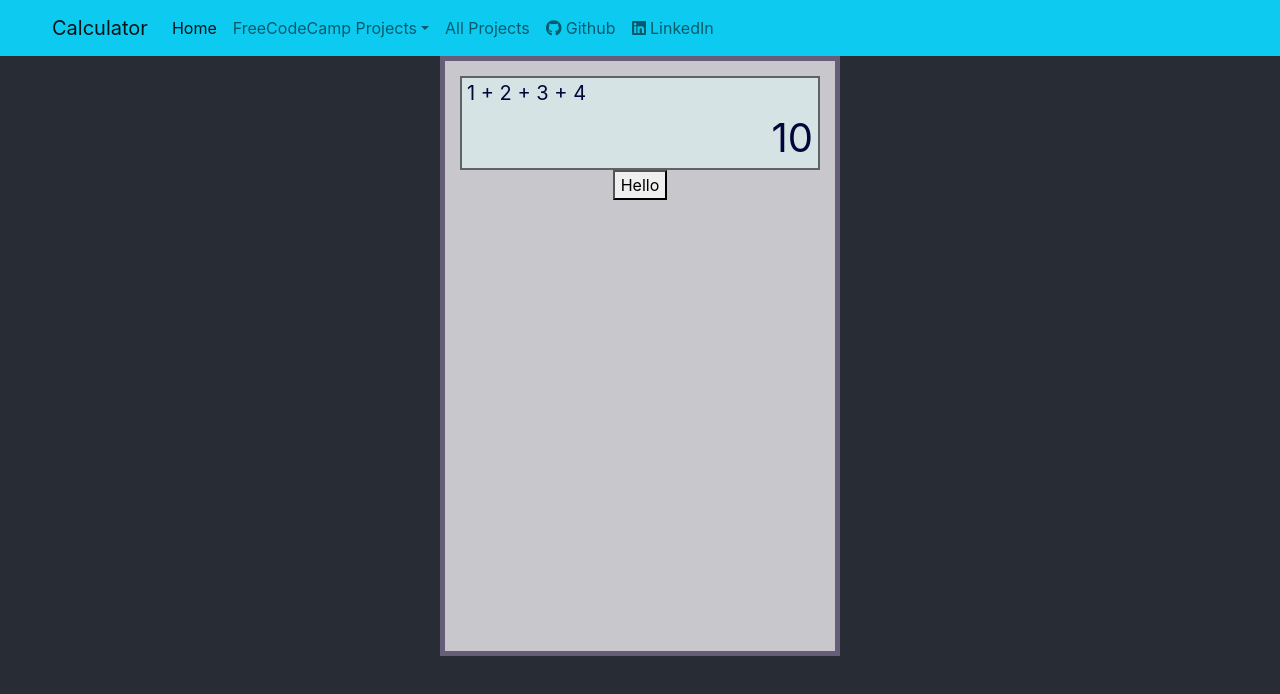
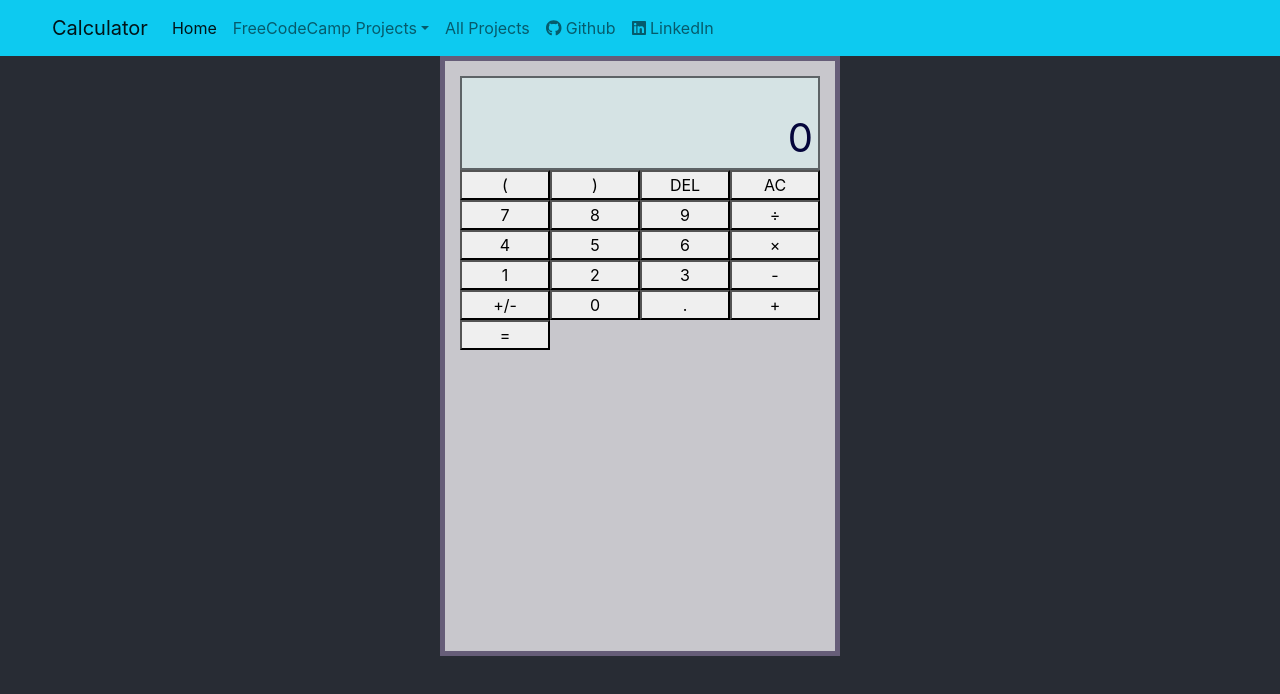
Before and after one commit to PLCoster/fcc_frontendlibs_project4, a React (Create React App) app: page / in a window 1280 px wide. Shown: the top 694 px of the page. Built offline with nearby package versions, Linux system fonts and the light colour scheme.

Commit message:
Added additional buttons to button display, along with state and logic to Calculator
Further work needed for evaluating calculator results and operators

```diff
--- /dev/null
+++ b/src/components/ButtonsDisplay.css
@@ -0,0 +1,5 @@
+.buttons-display {
+  width: 100%;
+  display: grid;
+  grid-template-columns: repeat(4, 1fr);
+}
--- /dev/null
+++ b/src/components/ButtonsDisplay.js
@@ -0,0 +1,46 @@
+import './ButtonsDisplay.css';
+
+const buttonInfo = [
+  { val: '(', id: 'left-parens', handler: 'handleParensPress' },
+  { val: ')', id: 'right-parens', handler: 'handleParensPress' },
+  { val: 'DEL', id: 'delete', handler: 'handleDeletePress' },
+  { val: 'AC', id: 'clear', handler: 'handleAllClearPress' },
+  { val: '7', id: 'seven', handler: 'handleNumberPress' },
+  { val: '8', id: 'eight', handler: 'handleNumberPress' },
+  { val: '9', id: 'nine', handler: 'handleNumberPress' },
+  { val: '÷', id: 'divide' },
+  { val: '4', id: 'four', handler: 'handleNumberPress' },
+  { val: '5', id: 'five', handler: 'handleNumberPress' },
+  { val: '6', id: 'six', handler: 'handleNumberPress' },
+  { val: '×', id: 'multiply' },
+  { val: '1', id: 'one', handler: 'handleNumberPress' },
+  { val: '2', id: 'two', handler: 'handleNumberPress' },
+  { val: '3', id: 'three', handler: 'handleNumberPress' },
+  { val: '-', id: 'subtract' },
+  { val: '+/-', id: 'negative', handler: 'handleNegativePress' },
+  { val: '0', id: 'zero', handler: 'handleNumberPress' },
+  { val: '.', id: 'decimal', handler: 'handleDecimalPress' },
+  { val: '+', id: 'add' },
+  { val: '=', id: 'equals' },
+];
+
+function ButtonsDisplay({ handlers }) {
+  console.log('Buttons Display: ', handlers);
+
+  const buttons = buttonInfo.map(({ val, id, handler }) => {
+    return (
+      <button
+        id={id}
+        key={id}
+        onClick={() => {
+          handlers[handler](val);
+        }}
+      >
+        {val}
+      </button>
+    );
+  });
+  return <div className="buttons-display">{buttons}</div>;
+}
+
+export default ButtonsDisplay;
--- a/src/components/Calculator.css
+++ b/src/components/Calculator.css
@@ -19,6 +19,7 @@
 }
 
 .formula-display {
+  min-height: 30px;
   font-size: 20px;
 }
 
--- a/src/components/Calculator.js
+++ b/src/components/Calculator.js
@@ -1,21 +1,98 @@
+import { useState } from 'react';
+
 import './Calculator.css';
 
-import Buttons from './Buttons';
+import ButtonsDisplay from './ButtonsDisplay';
 
 function Calculator() {
+  const [formula, setFormula] = useState('');
+  const [numOpenParens, setNumOpenParens] = useState(0);
+
+  const [number, setNumber] = useState('0');
+  const [decimal, setDecimal] = useState(false);
+
+  // Helper function to update number when a number button is pressed
+  const handleNumberPress = (val) => {
+    const maxLength = 16;
+    if (number === '0') {
+      setNumber(val);
+    } else if (number.length < maxLength) {
+      setNumber(number + val);
+    }
+  };
+
+  // Helper function to convert number to decimal when point is pressed
+  const handleDecimalPress = () => {
+    if (!decimal) {
+      setDecimal(true);
+      setNumber(number + '.');
+    }
+  };
+
+  // Helper function to convert input number between positive / negative
+  const handleNegativePress = () => {
+    if (number[0] === '-') {
+      setNumber(number.slice(1));
+    } else {
+      setNumber('-' + number);
+    }
+  };
+
+  // Helper function to handle parens button presses
+  const handleParensPress = (val) => {
+    if (val === '(') {
+      setFormula(formula + '(');
+      setNumOpenParens(numOpenParens + 1);
+    } else if (numOpenParens > 0) {
+      setFormula(formula + ')');
+      setNumOpenParens(numOpenParens - 1);
+    }
+  };
+
+  // Helper function to handle AC button press
+  const handleAllClearPress = () => {
+    // Reset all state to initial settings:
+    setFormula('');
+    setNumOpenParens(0);
+
+    setNumber('0');
+    setDecimal(false);
+  };
+
+  // Helper function to handle Delete button press
+  const handleDeletePress = () => {
+    const removed = formula[formula.length - 1];
+    if (removed === '(') {
+      setNumOpenParens(numOpenParens - 1);
+    } else if (removed === ')') {
+      setNumOpenParens(numOpenParens + 1);
+    }
+
+    setFormula(formula.slice(0, formula.length - 1));
+  };
+
   return (
     <>
       <div className="calculator-body">
         {/* Calculator Display */}
         <div className="display-panel">
-          <div className="formula-display">1 + 2 + 3 + 4</div>
+          <div className="formula-display">{formula}</div>
           <div className="number-display" id="display">
-            10
+            {number}
           </div>
         </div>
 
         {/* Calculator Buttons */}
-        <Buttons />
+        <ButtonsDisplay
+          handlers={{
+            handleNumberPress,
+            handleDecimalPress,
+            handleNegativePress,
+            handleParensPress,
+            handleAllClearPress,
+            handleDeletePress,
+          }}
+        />
       </div>
     </>
   );
```
